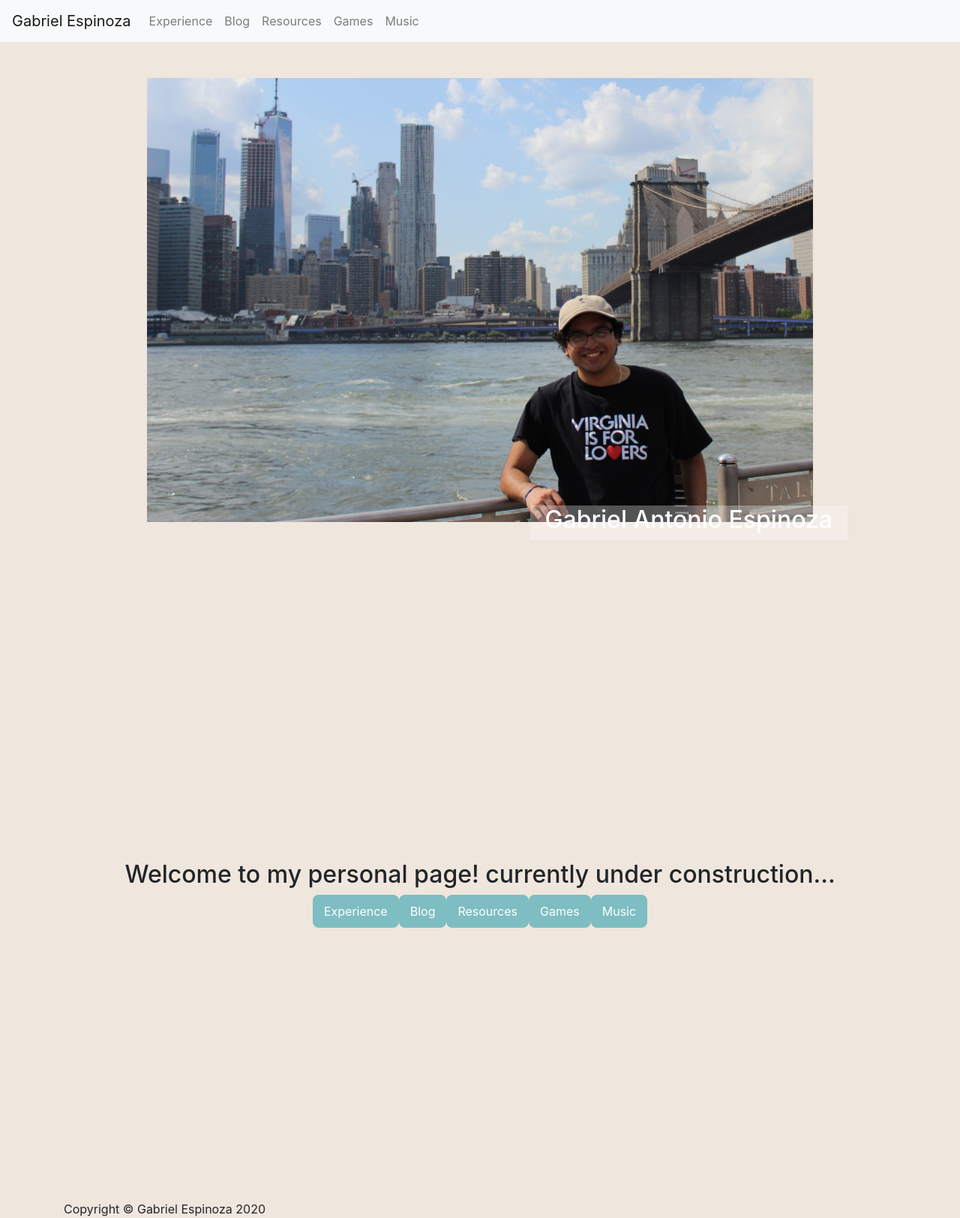
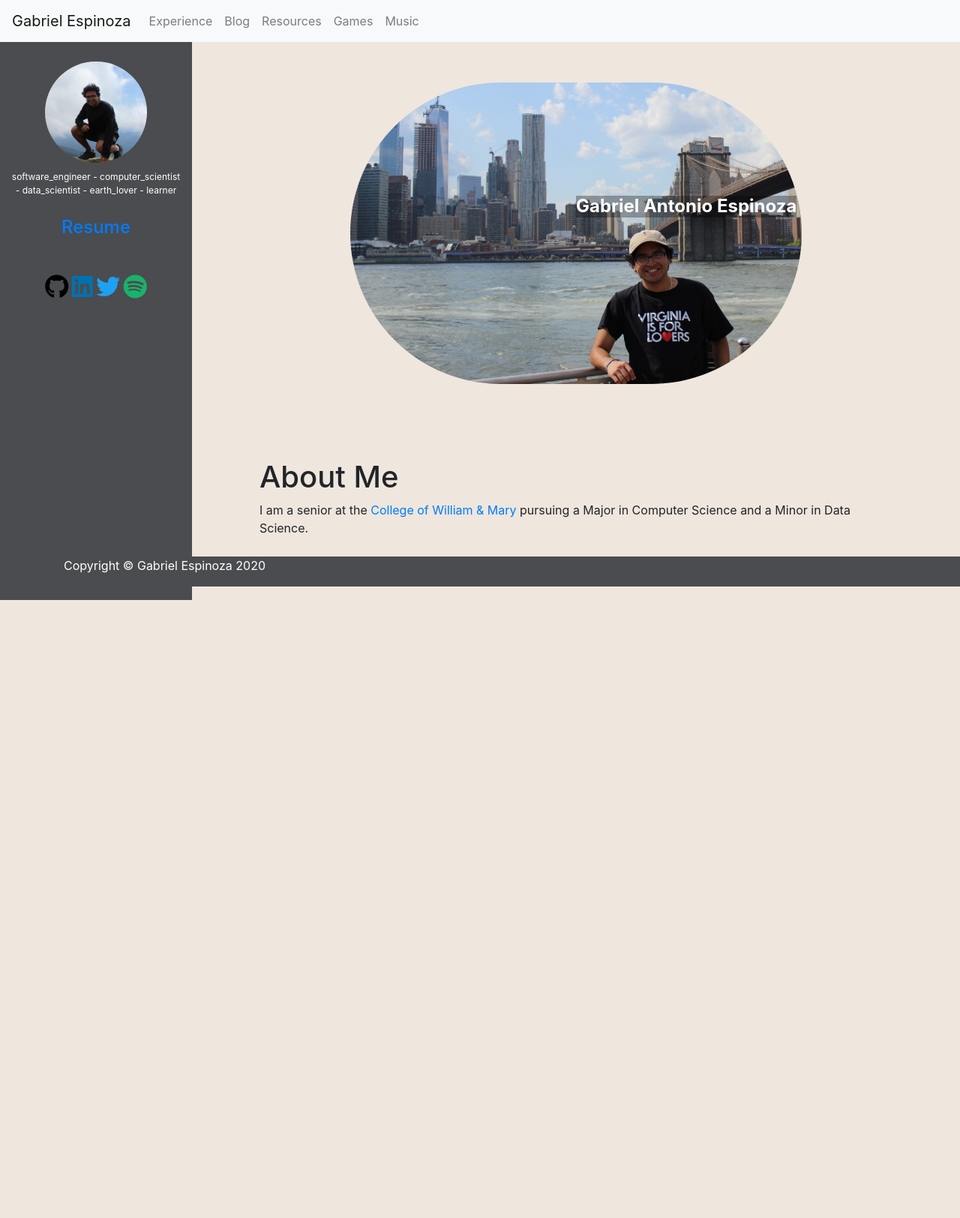
Before and after one commit to gaespinoza/Home, a Flask app: page / in a window 1280 px wide. Shown: the whole page at 75% size. After the commit the page ends 800 px from the top, so only its background shows below. Run offline with Flask 2, Linux system fonts and the light colour scheme; some libraries are stand-ins or nearby versions.

Commit message:
August update, added a better home page and links

```diff
--- /dev/null
+++ b/mycode/static/css/index.css
@@ -0,0 +1,82 @@
+@import url(https://fonts.googleapis.com/css?family=Roboto:400,900);
+
+
+img {
+  width: 60%;
+  height: 60%;
+}
+
+.embed:hover{
+  color:424242 !important;
+  -webkit-transition: all .3s ease-in !important;
+  -moz-transition: all .3s ease-in !important;
+  -ms-transition: all .3s ease-in !important;
+  -o-transition: all .3s ease-in !important;
+  transition: all .3s ease-in !important;
+  opacity: 1 !important;
+  transform: scale(1.15) !important;
+  -ms-transform: scale(1.15) !important; /* IE 9 */
+  -webkit-transform: scale(1.15) !important; /* Safari and Chrome */
+}
+
+/* The sidebar menu */
+.sidenav {
+  height: 100%; /* Full-height: remove this if you want "auto" height */
+  width: 20%; /* Set the width of the sidebar */
+  position: fixed; /* Fixed Sidebar (stay in place on scroll) */
+  z-index: 1; /* Stay on top */
+  top: 56px; /* Stay at the top */
+  left: 0;
+  background-color: #4a4c4f;
+  overflow-x: hidden; /* Disable horizontal scroll */
+  padding-top: 20px;
+}
+
+.sidepad {
+  padding-top: 2%;
+  align-items: center;
+}
+
+.sidetext {
+  padding-top: 10px;
+  padding-bottom: 10px;
+  color: white;
+  font-size: 12px;
+  text-align: center;
+}
+
+.myIcons {
+  padding-top: 40px;
+  text-align: center;
+}
+
+.main {
+  margin-left: 20%; /* Same as the width of the sidebar */
+  padding: 10px 10px;
+  top:56px;
+}
+
+.myImage {
+
+  margin-top: 100px;
+}
+
+
+.myText
+{
+  background-color: rgba(0,0,0,0.3) !important;
+  position:absolute;
+  z-index:100;
+  color:white;
+  font-size:24px;
+  font-weight:bold;
+  top: 50%;
+  left: 50%;
+}
+
+.textBlock
+{
+  padding-top: 100px;
+  padding-left: 80px;
+  padding-right: 80px;
+}
--- a/mycode/static/css/styles.css
+++ b/mycode/static/css/styles.css
@@ -1,3 +1,14 @@
+
+.footer-layer {
+	position: relative;
+  z-index: 4;
+  bottom: 0;
+  width: 100%;
+  height: 2.5rem;
+  background-color: #4a4c4f;
+  color: white;
+}
+
 html {
 	margin: 0;
 	padding: 0;
@@ -40,10 +51,15 @@ body {
 }
 .text-block {
 	position: absolute;
-  	bottom: 80px !important;
-  	right: 80px !important;
-  	background-color: rgba(255,255,255,0.3) !important;
+  	bottom: 20px !important;
+  	right: 20px !important;
+  	background-color: rgba(0,0,0,0.3) !important;
   	color: white !important;
   	padding-left: 20px !important;
   	padding-right: 20px!important;
 }
+.center-this {
+	display: flex;
+	margin-left: auto;
+	margin-right: auto;
+	align-items: center;
--- a/mycode/templates/index.html
+++ b/mycode/templates/index.html
@@ -1,42 +1,53 @@
 {% extends "layout.html" %}
 {% block content %}
 
-
-		<div class="center-everything animate__animated animate__fadeIn">
+	<!-- custom CSS -->
+	<link href="{{ url_for('static', filename='css/index.css') }}" rel="stylesheet" type="text/css">
 
 
-				<div class="container center-everything">
-					<img style='height: auto; width: 80%; object-fit: contain' src="../static/pictures/me.jpg">
-					<!--<img src = "{{ url_for('static', filename='pictures/me.jpg') }}" >-->
-					<div class="text-block">
-						<h2>Gabriel Antonio Espinoza</h2>
+	<div class="animate__animated animate__fadeIn">
+
+		<div class="sidenav sidepad">
+			<div class="container-fluid">
+				<img class="rounded-circle mx-auto d-block" src="../static/pictures/mt.jpg"/>
+				<p class="sidetext">software_engineer - computer_scientist - data_scientist - earth_lover - learner</p>
 			</div>
+			<div class="container-fluid">
+				<a href="../static/documents/resume.pdf">
+					<h4 style="text-align: center;">Resume</h4>
+					<!-- <embed src= "../static/documents/resume.pdf" type="application/pdf" class = "embed" width = "100%" height="300px" /> -->
+				</a>
+			</div>
+			<div class="container-fluid myIcons mx-auto d-block">
+				<a style="color: #000000;"  href="https://github.com/gaespinoza"><i class="embed fab fa-github fa-2x" aria-hidden="true"></i></a>
+				<a style="color: #0072b1;"  href="www.linkedin.com/in/gabriel-e-b587b0126"><i class="embed fab fa-linkedin fa-2x" aria-hidden="true"></i></a>
+				<a style="color: #1da1f2;"  href="https://twitter.com/gabantesp"><i class="embed fab fa-twitter fa-2x" aria-hidden="true"></i></a>
+				<a style="color: #1ab26b;"  href="https://open.spotify.com/user/elbookmaster?si=93OJBcNpRtmnC0sP_FOUsw"><i class="embed fab fa-spotify fa-2x" aria-hidden="true"></i></a>
 			</div>
 		</div>
 
-		<div class="center-everything animate__animated animate__fadeIn">
+		<div class ="main">
 
 
-			<h2>Welcome to my personal page! currently under construction...</h2>
-			<div>
+
+					<div align="center" style="position: relative;">
+
+						<img class="rounded-pill myImage" src="../static/pictures/me.jpg"/>
+
+						<h2 class="myText">Gabriel Antonio Espinoza</h2>
 
 					</div>
 
-			<div class="row">
-
-			<a class="button-link" href= "{{ url_for('experience') }}">Experience</a>
 
 
-			<a class="button-link" href= "{{ url_for('blog') }}">Blog</a>
 
 
-			<a class="button-link" href= "{{ url_for('resources') }}">Resources</a>
+			<div class="textBlock container-fluid animate__animated animate__fadeIn">
 
+				<h1>About Me</h1>
+				<p>I am a senior at the <a href="https://www.wm.edu/">College of William & Mary</a> pursuing a Major in Computer Science and a Minor in Data Science. </p>
 
-			<a class="button-link" href= "{{ url_for('games') }}">Games</a>
-
-
-			<a class="button-link" href= "{{ url_for('music') }}">Music</a>
+			</div>
 		</div>
 
 
@@ -44,4 +55,9 @@
 
 
 
+
+
+
+
+
 {% endblock content %}
--- a/mycode/templates/layout.html
+++ b/mycode/templates/layout.html
@@ -64,7 +64,7 @@
 
 
 	<!-- Footer -->
-	<footer class="footer">
+	<footer class="footer footer-layer">
 		<div class="container">
 			<div class="row align-items-center">
 				<div class="col-md-4">
```
Also changed, not shown: mycode/static/pictures/mt.jpg (added), 1 other file. Lines whose indentation alone changed are shown as unchanged.
